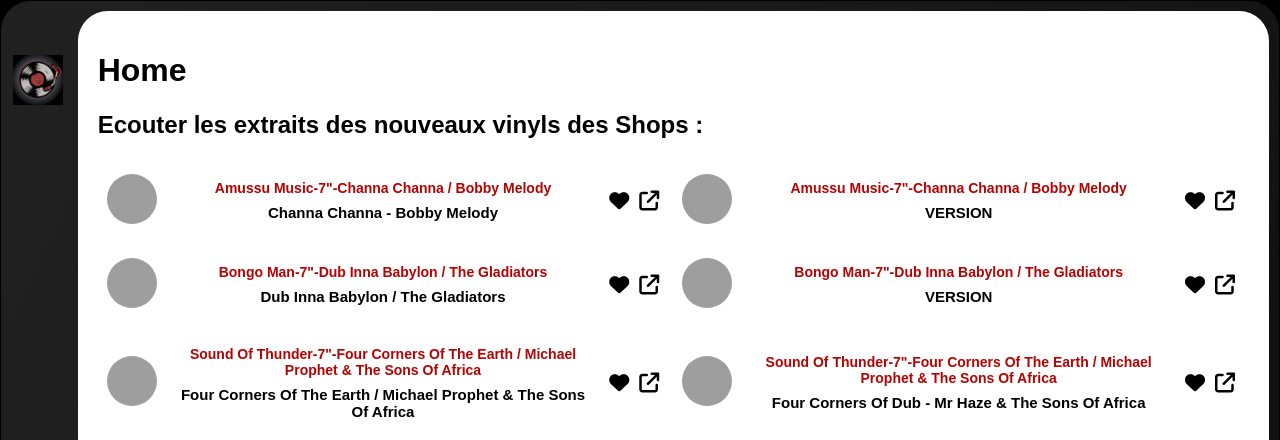
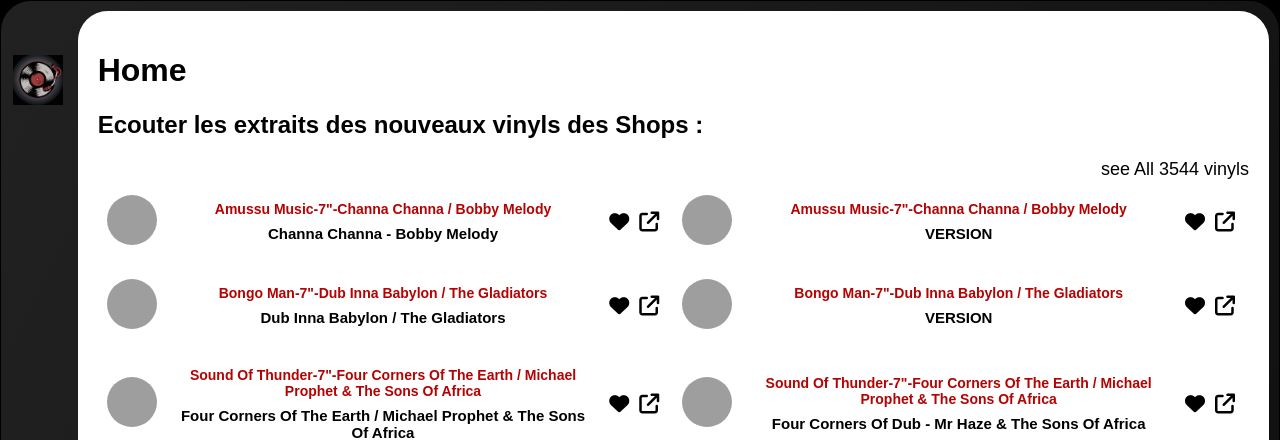
Before and after one commit to Kyytox/reggae_dub_union, a Flask app: page / in a window 1280 px wide. Shown: the top 440 px of the page. Run offline with Flask 2, Linux system fonts and the light colour scheme; some libraries are stand-ins or nearby versions; some web fonts are replaced; grey boxes are pictures that could not be loaded.

Commit message:
add btn see all

```diff
--- a/app.py
+++ b/app.py
@@ -13,9 +13,11 @@ def index():
         names=columns)
 
     list_shops = getListShops(df)
+    topAllVinyls = "False"
+    nbVinyls = df.shape[0]
 
     list_vinyls = df[:250].to_dict(orient='records')
-    return render_template('home.html', list_vinyls=list_vinyls, list_shops=list_shops)
+    return render_template('home.html', list_vinyls=list_vinyls, list_shops=list_shops, topAllVinyls=topAllVinyls, nbVinyls=nbVinyls)
 
 
 def getListShops(df):
@@ -28,7 +30,19 @@ def getListShops(df):
     return lst_shop_format
 
 
+@app.route('/AllVinyls')
+def getAllVinyls():
 
+    columns=["name_shop", "format_vinyl", "vinyl_title", "vinyl_image", "vinyl_link", "mp3_title", "mp3_link"]
+    df = pd.read_csv('scripts_scrap/out.csv',
+        header=None,
+        names=columns)
+
+    list_shops = getListShops(df)
+    topAllVinyls = "True"
+
+    list_vinyls = df.to_dict(orient='records')
+    return render_template('home.html', list_vinyls=list_vinyls, list_shops=list_shops, topAllVinyls=topAllVinyls, nbVinyls="")
 
 #
 #
--- a/static/css/home.css
+++ b/static/css/home.css
@@ -154,9 +154,10 @@ a {
 }
 
 
-
-
-
+#btn-see-all {
+    width: 100%;
+    text-align: end;
+}
 
 /************************************/
 /************************************/
--- a/static/js/displayElements.js
+++ b/static/js/displayElements.js
@@ -1,3 +1,10 @@
+// display all Vinyls
+var topAllVinyls = document.querySelector("#top-all-vinyls").innerHTML;
+if (topAllVinyls === "True") {
+    document.getElementById("btn-see-all").style.display = "none";
+    displayPlayerAudio();
+}
+
 function displayPlayerAudio() {
     var divPlayerShop = document.getElementById("div-player-shops");
     var reduceMain = document.getElementById("main-app");
--- a/templates/home.html
+++ b/templates/home.html
@@ -16,6 +16,8 @@
             <div class="entete-app">
                 <h1>Home</h1>
                 <h2>Ecouter les extraits des nouveaux vinyls des Shops :</h2>
+                <p id="top-all-vinyls" style="display: none;">{{ topAllVinyls }}</p>
+                <a id="btn-see-all" href="{{ url_for('getAllVinyls') }}" style="display: block;">see All {{ nbVinyls }} vinyls </a>
             </div>
 
             <div class="app">{% include "lstTracks.html" %}</div>
```
